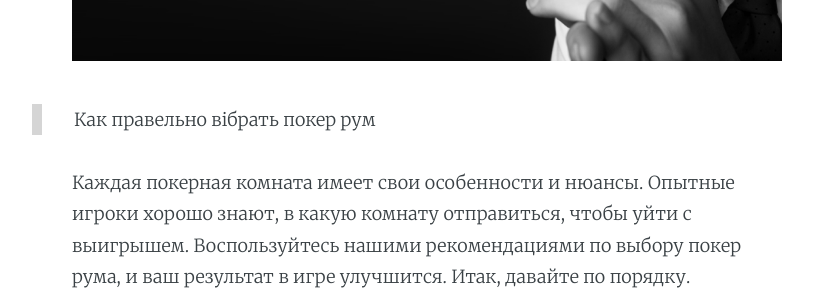
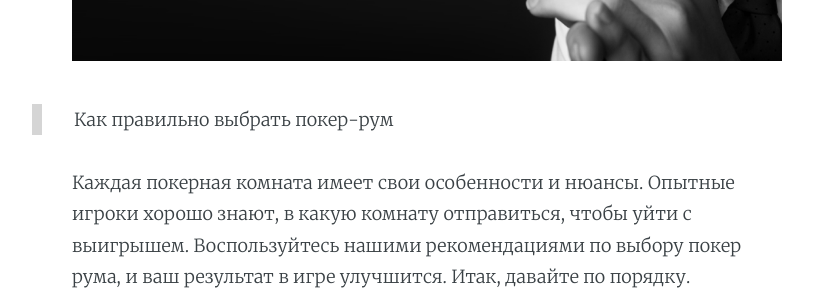
Before and after one commit to calmmoney/calmmoney.github.io, a Jekyll site: the page built from _posts/2019-02-12-poker-room.md, in a window 1280 px wide and 900 px high, scrolled down 570 px. Shown: the part 152-452 px from the top of the window, without its empty margins (213-1026 px from the left). Built offline with Jekyll 4.4.1, drawn with Linux system fonts in a browser that asks for light colours; nearby versions of some CDN libraries.

Commit message:
Update from Forestry.io Anastasiya Ilina updated _posts/2019-02-12-poker-room.md

```diff
--- a/_posts/2019-02-12-poker-room.md
+++ b/_posts/2019-02-12-poker-room.md
@@ -11,7 +11,7 @@ author: Fishka
 ---
 ### 7 СОВЕТОВ, КАК ВЫБРАТЬ ПОКЕР РУМ
 
-{% include image.html url="/assets/images/vybor_poker_ruma_cover.png" width="100%" description="Как правельно вібрать покер рум" %}
+{% include image.html url="/assets/images/vybor_poker_ruma_cover.png" width="100%" description="Как правильно выбрать покер-рум" %}
 
 Каждая покерная комната имеет свои особенности и нюансы. Опытные игроки хорошо знают, в какую комнату отправиться, чтобы уйти с выигрышем. Воспользуйтесь нашими рекомендациями по выбору покер рума, и ваш результат в игре улучшится. Итак, давайте по порядку.
 
```
